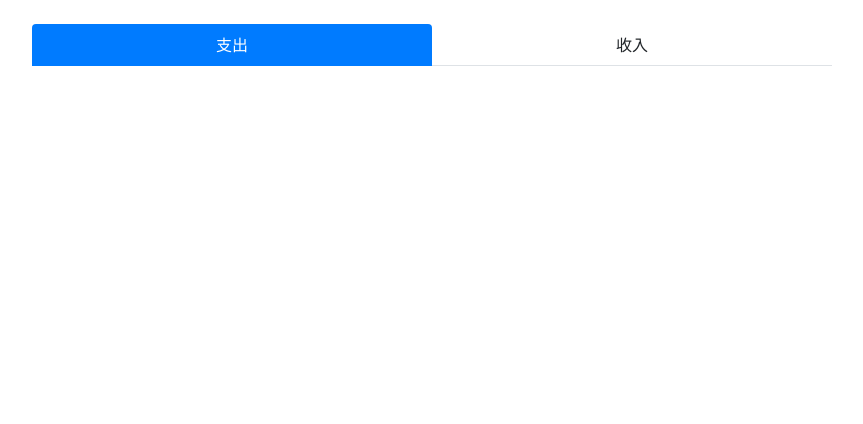
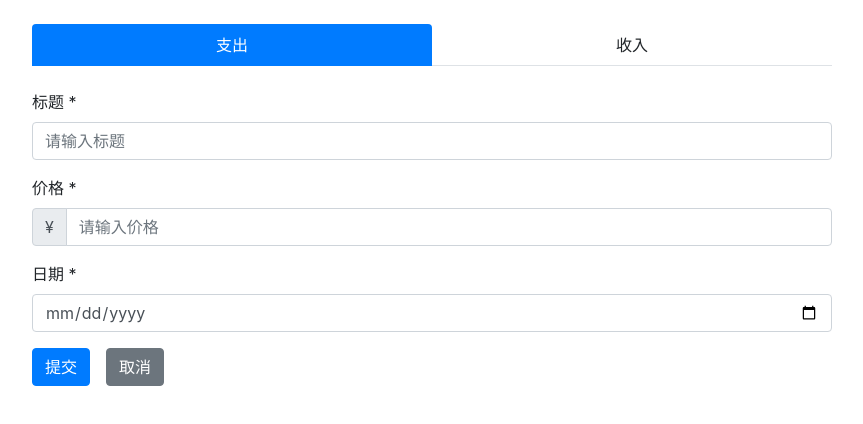
Before and after one commit to xiao-tiger/keep-accounts, a React (Create React App) app: page /#/edit/1 in a window 1280 px wide. Shown: the top 424 px of the page, without its empty margins (208-1071 px from the left). Built offline with nearby package versions, Linux system fonts and the light colour scheme.

Commit message:
数据框

```diff
--- /dev/null
+++ b/src/components/PriceForm.js
@@ -0,0 +1,98 @@
+import React from 'react'
+import PropTypes from 'prop-types'
+
+
+class PriceForm extends React.PureComponent {
+
+  static propTypes = {
+    onCancelSubmit: PropTypes.func.isRequired
+  }
+
+  static defaultProps = {
+    onCancelSubmit: () => {}
+  }
+
+  constructor(props) {
+    super(props)
+    this.state = {
+      title: '',
+      price: '',
+      date: '',
+      validatePass: true,
+      errorMessage: ''
+    }
+  }
+
+  render() {
+    const { title, price, date } = this.state
+    return (
+      <form onSubmit={(event) => {this.sumbitForm(event)}} noValidate>
+        <div className="form-group">
+          <label htmlFor="title">标题 *</label>
+          <input
+            type="text" className="form-control"
+            id="title" placeholder="请输入标题"
+            autoComplete="off"
+            value={title}
+            onChange={ (e) => { this.inputTitle(e) } }
+          />
+        </div>
+        <div className="form-group">
+          <label htmlFor="price">价格 *</label>
+          <div className="input-group">
+            <div className="input-group-prepend">
+              <span className="input-group-text">¥</span>
+            </div>
+            <input
+              type="number"
+              className="form-control"
+              value={price}
+              id="price" placeholder="请输入价格"
+              onChange={ e => { this.inputPrice(e) } }
+            />
+          </div>
+        </div>
+        <div className="form-group">
+          <label htmlFor="date">日期 *</label>
+          <input
+            type="date" className="form-control"
+            id="date" placeholder="请输入日期"
+            value={date}
+            onChange={ e => { this.inputDate(e) } }
+          />
+        </div>
+        <button type="submit" className="btn btn-primary mr-3">提交</button>
+        <button className="btn btn-secondary" onClick={this.props.onCancelSubmit}> 取消 </button>
+        { !this.state.validatePass &&
+          <div className="alert alert-danger mt-5" role="alert">
+            {this.state.errorMessage}
+          </div>
+        }
+      </form>
+    )
+  }
+
+  sumbitForm(event) {
+    console.log(event);
+  }
+
+  inputTitle(e) {
+    this.setState({
+      title: e.target.value
+    })
+  }
+
+  inputPrice(e) {
+    this.setState({
+      price: e.target.value
+    })
+  }
+
+  inputDate(e) {
+    this.setState({
+      date: e.target.value
+    })
+  }
+}
+
+export default PriceForm
--- a/src/containers/Create.js
+++ b/src/containers/Create.js
@@ -1,5 +1,6 @@
 import React from 'react'
 import Tabs from '../components/Tabs'
+import PriceForm from '../components/PriceForm'
 
 class Create extends React.PureComponent {
 
@@ -19,6 +20,8 @@ class Create extends React.PureComponent {
           <span>支出</span>
           <span>收入</span>
         </Tabs>
+
+        <PriceForm />
       </div>
     )
   }
```
